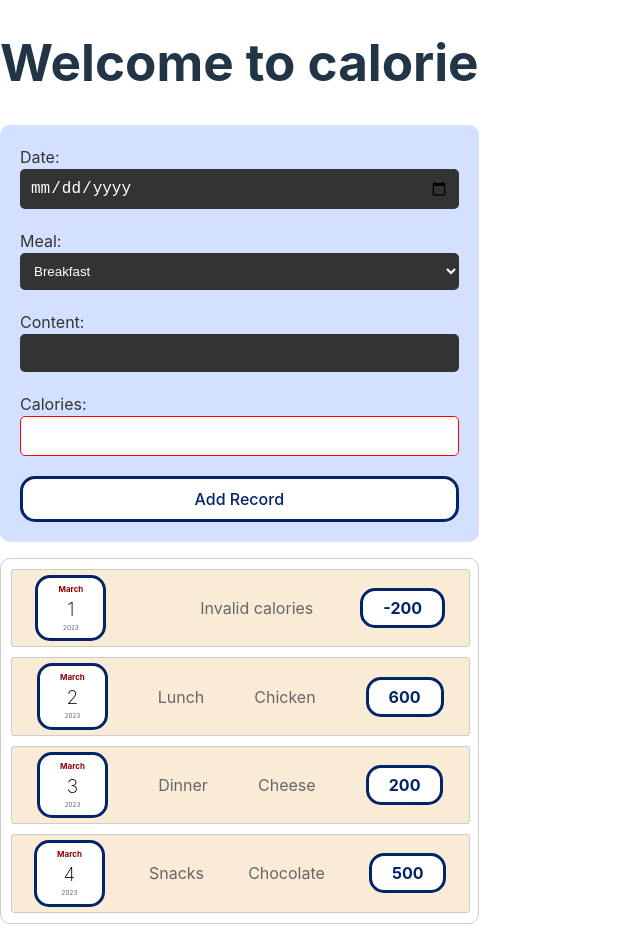
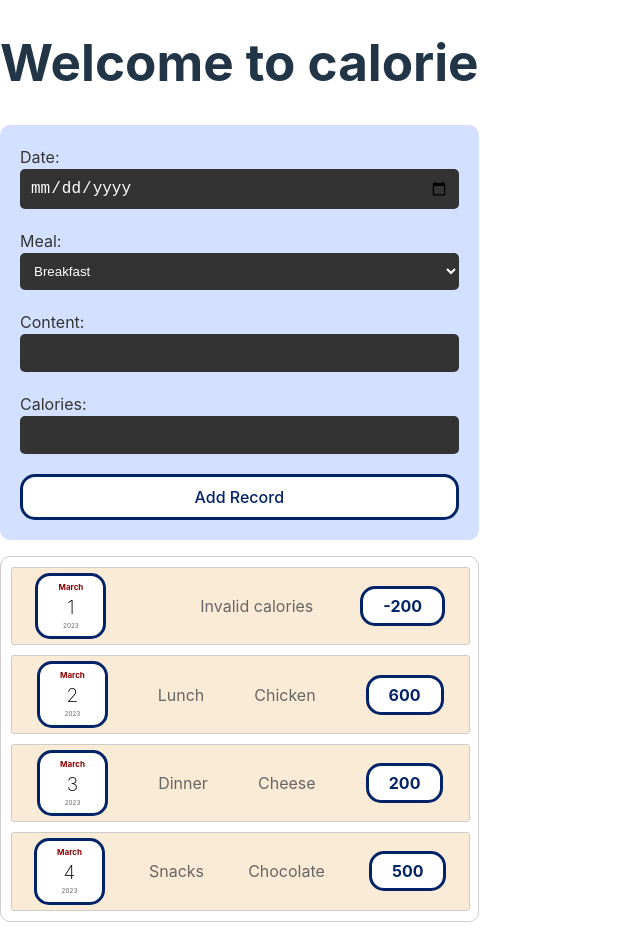
Before and after one commit to tasneemsaeed23/calorie-tracker, a React (Vite) app: page / in a window 1280 px wide. Shown: the whole page, without its empty margins (0-640 px from the left). Built offline with nearby package versions, Linux system fonts and the light colour scheme.

Commit message:
CSS modules dynamic styling

```diff
--- a/src/components/edit/CaloriesRecordEdit.jsx
+++ b/src/components/edit/CaloriesRecordEdit.jsx
@@ -77,7 +77,9 @@ function CaloriesRecordEdit(props) {
         id="calories"
         value={mealRecord.calories}
         onChange={onCalorieChangeHandler}
-        className={`${styles["calories-input"]} ${styles.error}`}
+        className={`${styles["calories-input"]} ${
+          mealRecord.calories < 0 ? styles.error : ""
+        }`}
       />
       <div className={styles.footer}>
         <button>Add Record</button>
```
